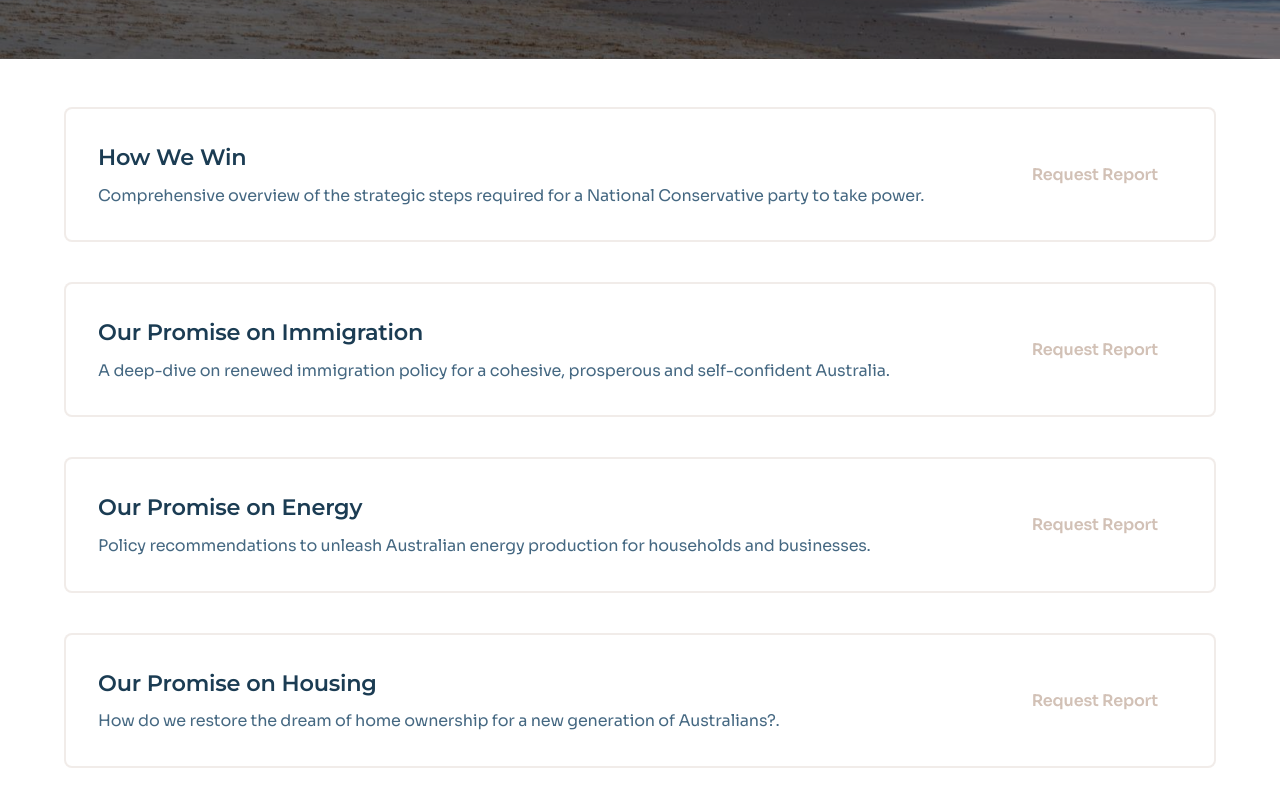
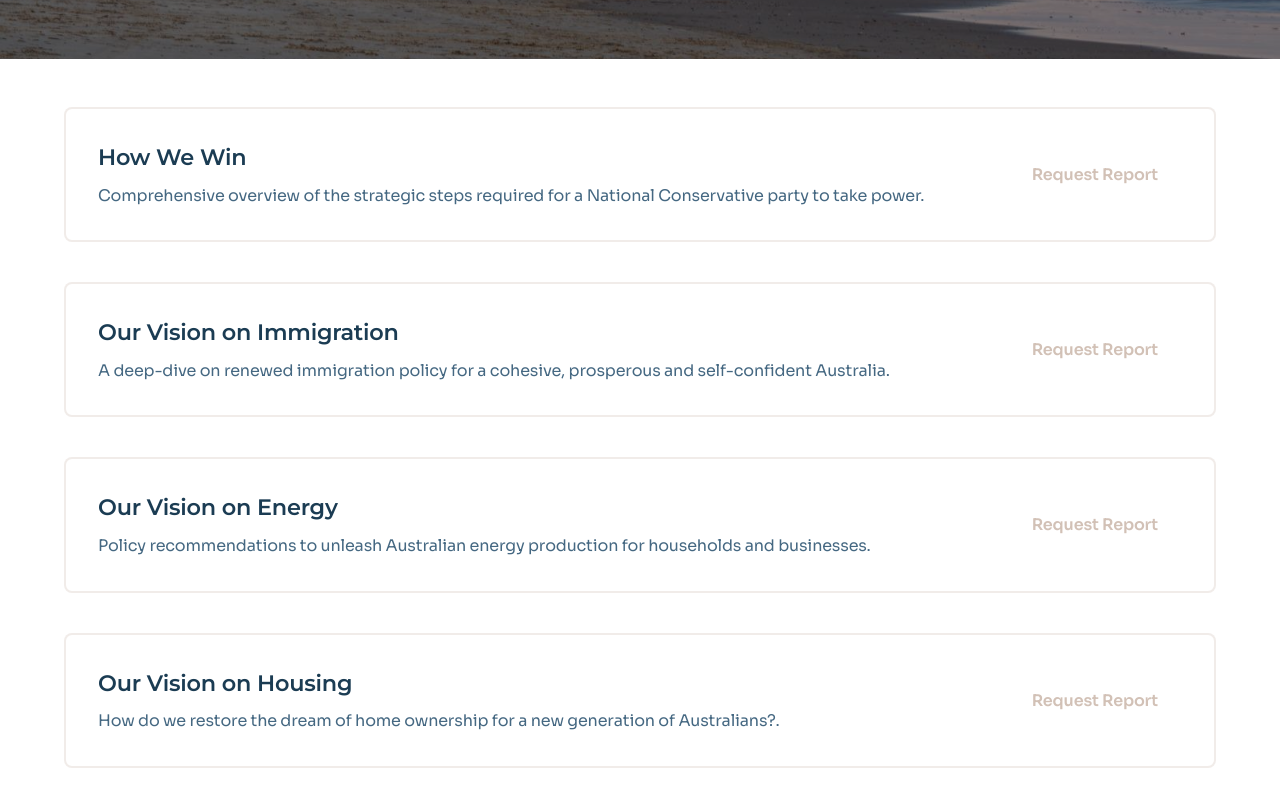
Before and after one commit to hrmainland/spinstitute, a React (Vite) app: page /spinstitute/our-work in a window 1280 px wide. Shown: the part 741-1547 px from the top of the page. Built offline with nearby package versions, Linux system fonts and the light colour scheme; some icons are missing.

Commit message:
Update OurWork.jsx

```diff
--- a/src/pages/OurWork.jsx
+++ b/src/pages/OurWork.jsx
@@ -11,17 +11,17 @@ export default function OurWork() {
       url: 'https://www.sample-pdf.com/2024-impact-report.pdf',
     },
     {
-      title: 'Our Promise on Immigration',
+      title: 'Our Vision on Immigration',
       description: 'A deep-dive on renewed immigration policy for a cohesive, prosperous and self-confident Australia.',
       url: 'https://www.example.com/strategic-overview',
     },
     {
-      title: 'Our Promise on Energy',
+      title: 'Our Vision on Energy',
       description: 'Policy recommendations to unleash Australian energy production for households and businesses.',
       url: 'https://www.example.com/research',
     },
     {
-      title: 'Our Promise on Housing',
+      title: 'Our Vision on Housing',
       description: 'How do we restore the dream of home ownership for a new generation of Australians?.',
       url: 'https://www.example.com/case-studies',
     },
```
